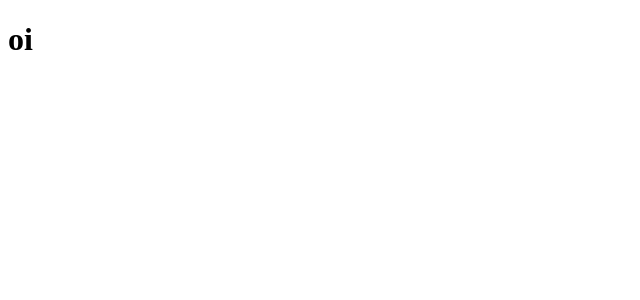
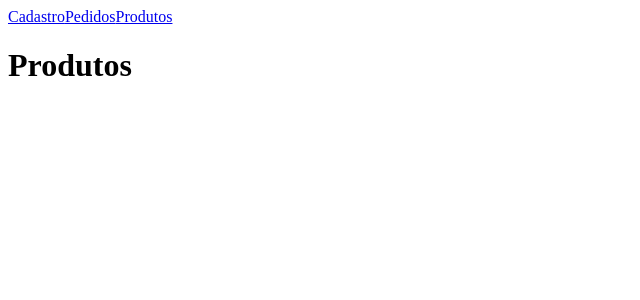
Before and after one commit to EduardoAguiar15/DesenvolvimentoWeb-SERRATEC, a React (Vite) app: page /home/produtos in a window 1280 px wide. Shown: the top 300 px of the page, without its empty margins (0-640 px from the left). Built offline with nearby package versions, Linux system fonts and the light colour scheme.

Commit message:
feat: adiciona a estrutura de pastas e implementa o sistema de rotas

```diff
--- /dev/null
+++ b/src/api/index.js
@@ -0,0 +1,5 @@
+import axios from 'axios';
+
+export const api = axios.create({
+  baseURL: 'http://localhost:3000/'
+})
--- /dev/null
+++ b/src/components/NavBar/index.jsx
@@ -0,0 +1,13 @@
+import { Link } from "react-router-dom";
+
+const NavBar = () => {
+  return (
+    <nav>
+      <Link to={`cadastro`}>Cadastro</Link>
+      <Link to={`pedidos`}>Pedidos</Link>
+      <Link to={`produtos`}>Produtos</Link>
+    </nav>
+  );
+};
+
+export default NavBar;
--- a/src/main.jsx
+++ b/src/main.jsx
@@ -1,10 +1,39 @@
-import React from 'react'
-import ReactDOM from 'react-dom/client'
-import App from './App.jsx'
+import React from "react";
+import ReactDOM from "react-dom/client";
+import { createBrowserRouter, RouterProvider } from "react-router-dom";
+import Login from "./pages/Login/Login.jsx";
+import Home from "./pages/Home/Home.jsx";
+import Produtos from "./pages/Produtos/Produtos.jsx";
+import Cadastro from "./pages/Cadastro/Cadastro.jsx";
+import Pedidos from "./pages/Pedidos/Pedidos.jsx";
 
+const router = createBrowserRouter([
+  {
+    path: "/",
+    element: <Login />,
+  },
+  {
+    path: "/cadastro",
+    element: <Cadastro />,
+  },
+  {
+    path: "/home",
+    element: <Home />,
+    children: [
+      {
+        path: "/home/produtos",
+        element: <Produtos />,
+      },
+      {
+        path: "/home/pedidos",
+        element: <Pedidos />,
+      },
+    ],
+  },
+]);
 
-ReactDOM.createRoot(document.getElementById('root')).render(
+ReactDOM.createRoot(document.getElementById("root")).render(
   <React.StrictMode>
-    <App />
-  </React.StrictMode>,
-)
+    <RouterProvider router={router} />
+  </React.StrictMode>
+);
--- /dev/null
+++ b/src/pages/Cadastro/Cadastro.jsx
@@ -0,0 +1,13 @@
+/* eslint-disable no-unused-vars */
+import React from "react";
+
+function Cadastro() {
+
+  return (
+    <div>
+      <h1>Cadastro</h1>
+    </div>
+  );
+}
+
+export default Cadastro;
--- /dev/null
+++ b/src/pages/Home/Home.jsx
@@ -0,0 +1,20 @@
+/* eslint-disable no-unused-vars */
+import React from "react";
+import { Outlet } from "react-router-dom";
+import NavBar from "../../components/NavBar";
+
+
+function Home() {
+
+  return (
+    <>
+      <header>
+        <NavBar />
+      </header>
+
+      <Outlet />
+    </>
+  );
+}
+
+export default Home;
--- /dev/null
+++ b/src/pages/Login/Login.jsx
@@ -0,0 +1,15 @@
+/* eslint-disable no-unused-vars */
+import React from "react";
+import { Link } from "react-router-dom";
+
+function Login() {
+
+  return (
+    <div>
+      <h1>Login</h1>
+      <Link to={`cadastro`}>Cadastro</Link>
+    </div>
+  );
+}
+
+export default Login;
--- /dev/null
+++ b/src/pages/Pedidos/Pedidos.jsx
@@ -0,0 +1,13 @@
+/* eslint-disable no-unused-vars */
+import React from "react";
+
+function Pedidos() {
+
+  return (
+    <div>
+      <h1>Pedidos</h1>
+    </div>
+  );
+}
+
+export default Pedidos;
--- /dev/null
+++ b/src/pages/Produtos/Produtos.jsx
@@ -0,0 +1,13 @@
+/* eslint-disable no-unused-vars */
+import React from "react";
+
+function Produtos() {
+
+  return (
+    <div>
+      <h1>Produtos</h1>
+    </div>
+  );
+}
+
+export default Produtos;
```
